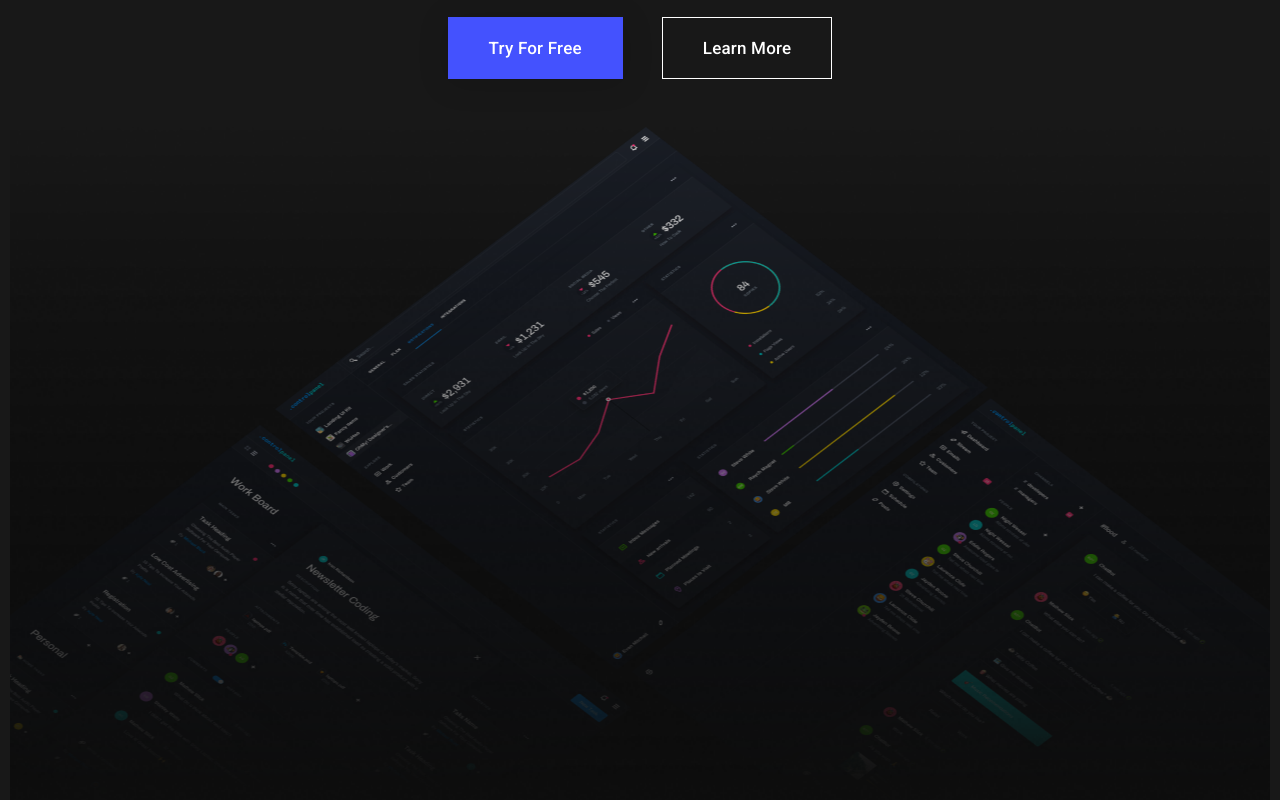
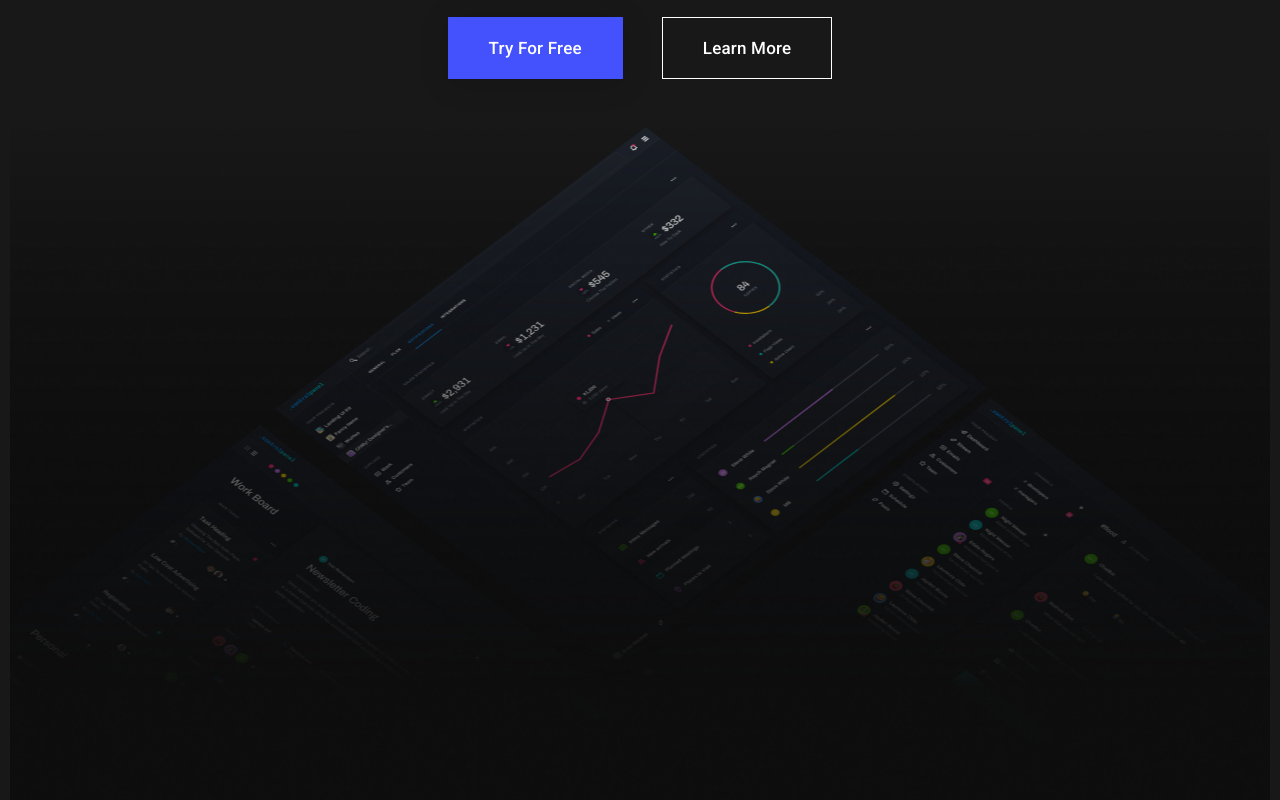
Before and after one commit to Wostok1944/Site, a plain HTML site: page index.html in a window 1280 px wide. Shown: the part 540-1340 px from the top of the page. Drawn offline with Linux system fonts and the light colour scheme.

Commit message:
Add files via upload

```diff
--- a/css/style.css
+++ b/css/style.css
@@ -48,7 +48,7 @@ body {
 
 .header__wrapper {
     margin: 0 auto;
-    height: 1675px;
+    height: 1500px;
 }
 
 .header__top {
@@ -194,10 +194,11 @@ body {
     height: 841px;
     margin-top: 130px;
     background: url(../images/header/headerBG.png) center no-repeat;
+    background-size: cover;
 }
 
 .header__bottom-picture-gradient {
-    padding-top: 1000px;
+    padding-top: 850px;
     width: 100%;
     height: 350px;
     background: url(../images/header/Gradient.png) center no-repeat;
```
